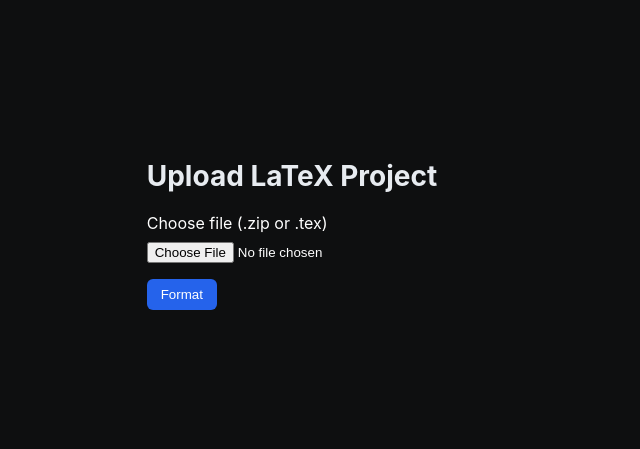
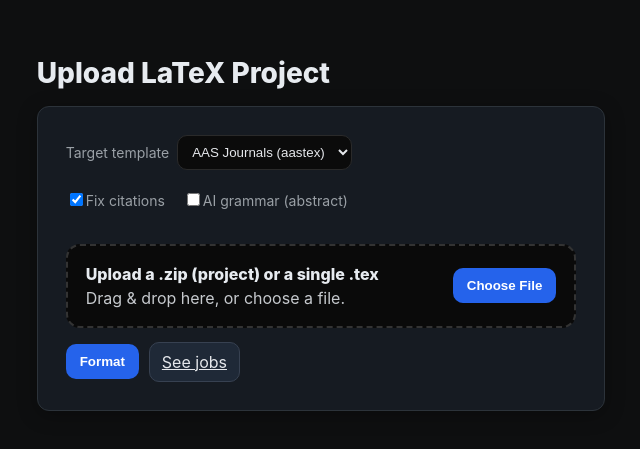
Before and after one commit to nilabh-astrophysics/paperpolish, a Next.js app in the folder apps/web/: page /upload in a window 1280 px wide. Shown: the part 207-656 px from the top of the page, without its empty margins (348-988 px from the left). Built offline with nearby package versions, Linux system fonts and the light colour scheme.

Commit message:
Update page.tsx

```diff
--- a/apps/web/app/upload/page.tsx
+++ b/apps/web/app/upload/page.tsx
@@ -1,100 +1,178 @@
-// apps/web/app/upload/page.tsx
 "use client";
 
-import React, { useState } from "react";
-import { formatFile } from "../../lib/api"; // relative path from app/upload to lib
+import React from "react";
+import { uploadArchive } from "../../lib/api";
+import FileDrop from "../../components/FileDrop";
+import { saveJob } from "../../lib/history";
+
+type OptionKey = "fix_citations" | "ai_grammar";
+
+const TEMPLATES = [
+  { value: "aastex", label: "AAS Journals (aastex)" },
+  { value: "ieee", label: "IEEE (IEEEtran)" },
+  { value: "elsarticle", label: "Elsevier (elsarticle)" },
+];
+
+type Stage = "idle" | "uploading" | "processing" | "done" | "error";
 
 export default function UploadPage() {
-  const [file, setFile] = useState<File | null>(null);
-  const [loading, setLoading] = useState(false);
-  const [error, setError] = useState<string | null>(null);
-  const [result, setResult] = useState<any | null>(null);
+  const [template, setTemplate] = React.useState<string>(TEMPLATES[0].value);
+  const [options, setOptions] = React.useState<Set<OptionKey>>(new Set(["fix_citations"]));
+  const [file, setFile] = React.useState<File | null>(null);
 
-  async function onSubmit(e?: React.FormEvent) {
-    if (e) e.preventDefault();
+  const [stage, setStage] = React.useState<Stage>("idle");
+  const [error, setError] = React.useState<string | null>(null);
+  const [downloadUrl, setDownloadUrl] = React.useState<string | null>(null);
+  const [warnings, setWarnings] = React.useState<string[]>([]);
+  const [progress, setProgress] = React.useState<number>(0);
+
+  React.useEffect(() => {
+    if (stage === "idle" || stage === "done" || stage === "error") { setProgress(0); return; }
+    setProgress(10);
+    const id = setInterval(() => setProgress((p) => (p < 90 ? p + 5 : p)), 400);
+    return () => clearInterval(id);
+  }, [stage]);
+
+  const toggle = (k: OptionKey) => {
+    const next = new Set(options);
+    next.has(k) ? next.delete(k) : next.add(k);
+    setOptions(next);
+  };
+
+  async function onSubmit(e: React.FormEvent) {
+    e.preventDefault();
     setError(null);
+    setWarnings([]);
+    setDownloadUrl(null);
 
-    if (!file) {
-      setError("Please choose a .zip or .tex file first.");
-      return;
-    }
+    if (!file) { setError("Please choose a .zip project or a single .tex file to continue."); return; }
 
-    const fd = new FormData();
-    fd.append("file", file);
-    // if you show options checkboxes add them here:
-    // fd.append("fix_citations", String(fixCitations));
+    try {
+      setStage("uploading");
+      const { url, warnings: warns } = await uploadArchive(file, template, Array.from(options));
+      setStage("processing");
+      setProgress(96);
 
-    setLoading(true);
-    setResult(null);
-    try {
-      const data = await formatFile(fd);
-      setResult(data);
+      const job = {
+        downloadUrl: url,
+        template,
+        options: Array.from(options),
+        warnings: warns ?? [],
+        filename: file.name,
+        size: file.size,
+      };
+      saveJob(job);
+
+      setWarnings(warns ?? []);
+      setDownloadUrl(url);
+      setStage("done");
+      setProgress(100);
     } catch (err: any) {
-      setError(err?.message ?? "Unknown error");
-    } finally {
-      setLoading(false);
+      let msg = "Something went wrong. Please try again.";
+      const text = String(err?.message || err);
+
+      if (/413/.test(text)) msg = "File too large. Please upload a project under the limit.";
+      else if (/429/.test(text)) msg = "We’re getting a lot of traffic. Please retry in ~1–2 minutes.";
+      else if (/network|fetch|Failed to fetch/i.test(text)) msg = "Couldn’t reach the server. Check your internet or try again shortly.";
+      else if (/invalid_api_key|401/.test(text)) msg = "AI grammar is off because the OpenAI key is invalid/disabled.";
+
+      setError(msg);
+      setStage("error");
     }
   }
 
+  const disabled = stage === "uploading" || stage === "processing";
+
   return (
-    <div style={{ maxWidth: 760, margin: "2rem auto", color: "white" }}>
+    <div className="wrap">
       <h1>Upload LaTeX Project</h1>
 
-      <form onSubmit={onSubmit}>
-        <div style={{ marginBottom: 12 }}>
-          <label style={{ display: "block", marginBottom: 8 }}>
-            Choose file (.zip or .tex)
+      <form onSubmit={onSubmit} className="card">
+        <label className="kv">
+          <span>Target template</span>
+          <select value={template} onChange={(e) => setTemplate(e.target.value)} disabled={disabled}>
+            {TEMPLATES.map(t => <option key={t.value} value={t.value}>{t.label}</option>)}
+          </select>
+        </label>
+
+        <div className="options">
+          <label>
+            <input
+              type="checkbox"
+              checked={options.has("fix_citations")}
+              onChange={() => toggle("fix_citations")}
+              disabled={disabled}
+            />
+            <span className="kv">Fix citations</span>
           </label>
-          <input
-            type="file"
-            accept=".zip,.tex"
-            onChange={(ev) => setFile(ev.target.files?.[0] ?? null)}
-          />
+
+          <label>
+            <input
+              type="checkbox"
+              checked={options.has("ai_grammar")}
+              onChange={() => toggle("ai_grammar")}
+              disabled={disabled}
+            />
+            <span className="kv">AI grammar (abstract)</span>
+          </label>
         </div>
 
-        <div style={{ margin: "1rem 0" }}>
-          <button
-            type="submit"
-            disabled={loading}
-            style={{
-              background: "#2563eb",
-              color: "white",
-              padding: "8px 14px",
-              border: "none",
-              borderRadius: 6,
-            }}
-          >
-            {loading ? "Formatting…" : "Format"}
-          </button>
-        </div>
+        <FileDrop onFile={setFile}>
+          Upload a <code>.zip</code> (project) or a single <code>.tex</code>
+        </FileDrop>
 
-        {error && (
-          <div style={{ background: "#3f1d1d", padding: 12, borderRadius: 8 }}>
-            <strong>Request error</strong>
-            <div style={{ marginTop: 6 }}>{error}</div>
-            <div style={{ marginTop: 8 }}>
-              <button type="button" onClick={() => { setError(null); }}>
-                Try again
-              </button>
+        {disabled && (
+          <div className="progress">
+            <div className="bar" style={{ width: `${progress}%` }} />
+            <div className="label">
+              {stage === "uploading" ? "Uploading…" : "Processing…"}
             </div>
           </div>
         )}
 
-        {result && (
-          <div style={{ marginTop: 12, background: "#0b2f1b", padding: 12, borderRadius: 8 }}>
-            <strong>Success</strong>
-            <pre style={{ whiteSpace: "pre-wrap" }}>{JSON.stringify(result, null, 2)}</pre>
-            {/* If the API returns download_url, show it */}
-            {result?.download_url && (
-              <div style={{ marginTop: 8 }}>
-                <a href={result.download_url} target="_blank" rel="noreferrer">
-                  Download result
-                </a>
+        <div className="actions">
+          <button className="btn" type="submit" disabled={disabled}>
+            {stage === "uploading" || stage === "processing" ? "Working…" : "Format"}
+          </button>
+          <a className="ghost" href="/dashboard">See jobs</a>
+        </div>
+
+        {error && <div className="alert err">{error}</div>}
+
+        {stage === "done" && downloadUrl && (
+          <div className="success">
+            <div className="title">Your formatted project is ready</div>
+            {warnings.length > 0 && (
+              <div className="warns">
+                <strong>Warnings</strong>
+                <ul>{warnings.map((w, i) => <li key={i}>{w}</li>)}</ul>
               </div>
             )}
+            <a className="btn" href={downloadUrl}>Download ZIP</a>
+            <span className="hint">Saved to your Dashboard too.</span>
           </div>
         )}
       </form>
+
+      <style jsx>{`
+        .wrap { max-width: 840px; margin: 0 auto; padding: 32px 16px; }
+        h1 { font-size: 28px; font-weight: 800; margin: 0 0 16px; }
+        .card { display: grid; gap: 14px; }
+        .kv { display: inline-flex; gap: 8px; align-items: center; }
+        select { background:#0b0b0b; border:1px solid #2a2a2a; padding:8px 10px; border-radius: 10px; color:#e5e7eb; }
+        .options { display: flex; gap: 18px; align-items: center; margin: 6px 0 8px; }
+        .actions { display: flex; gap: 10px; align-items: center; }
+        .btn { padding: 10px 14px; border-radius: 10px; background: #2563eb; color: white; font-weight: 800; border: none; cursor: pointer; }
+        .ghost { padding: 9px 12px; border-radius: 10px; background: #1f2937; color: #e5e7eb; border: 1px solid #374151; }
+        .alert.err { padding: 10px 12px; border-radius: 10px; background: #7f1d1d; border: 1px solid #b91c1c; color: #fde8e8; }
+        .progress { margin-top: 6px; border: 1px solid #2a2a2a; border-radius: 10px; position: relative; height: 12px; background:#0b0b0b; }
+        .bar { position: absolute; left:0; top:0; bottom:0; background:#2563eb; border-radius: 9px; transition: width .3s ease; }
+        .label { margin-top: 6px; font-size: 12px; opacity: .85; }
+        .success { border:1px solid #1f3a22; background:#0b1a0f; padding:14px; border-radius:12px; display:grid; gap:10px; }
+        .success .title { font-weight: 800; }
+        .success .hint { font-size: 12px; opacity:.7; margin-left: 8px; }
+        .warns ul { margin: 6px 0 0 18px; }
+      `}</style>
     </div>
   );
 }
```
